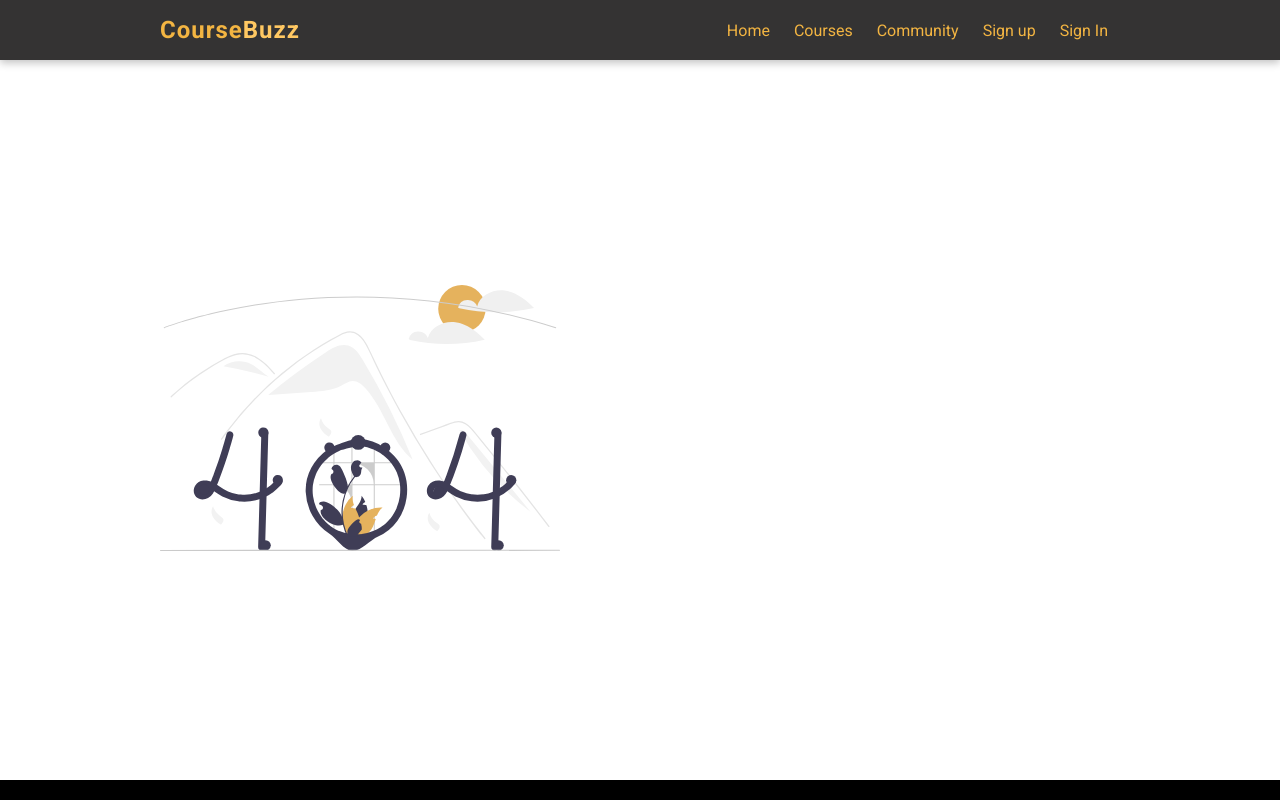
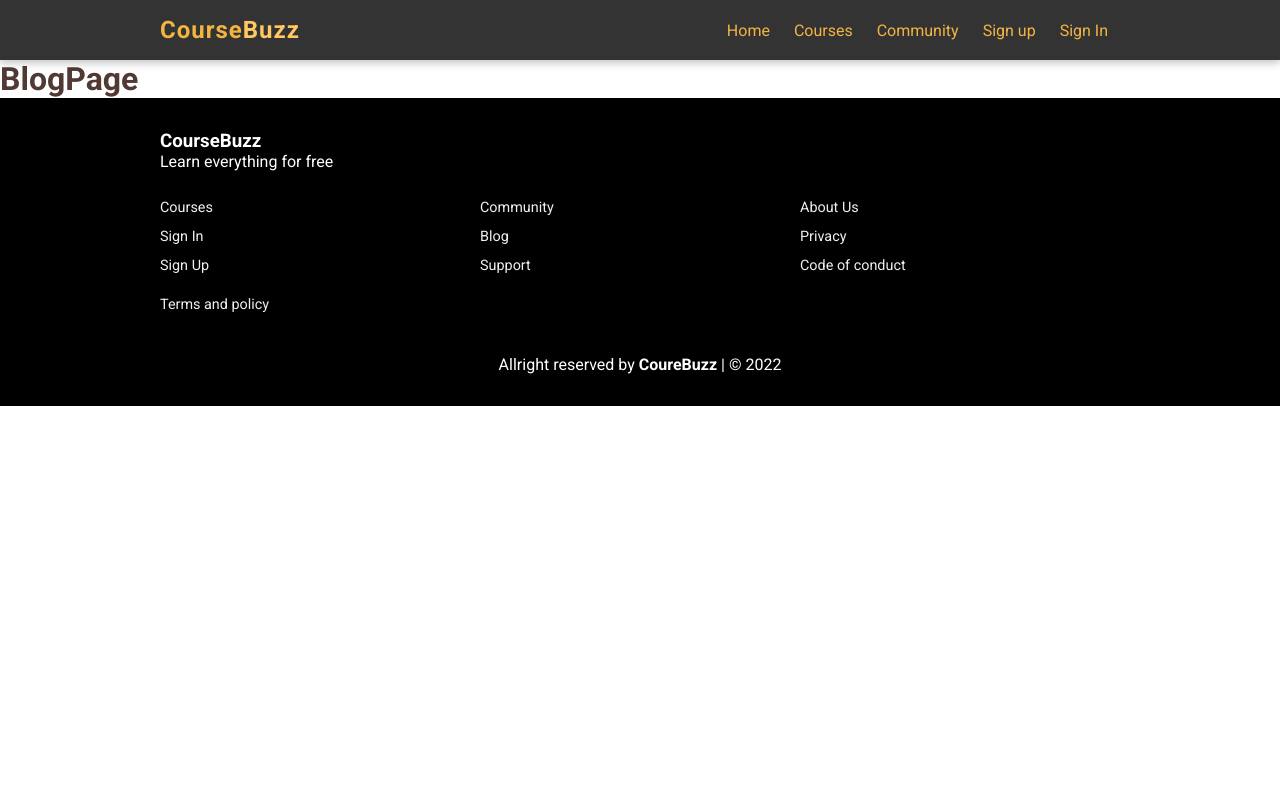
Before and after one commit to MonirSaikat/course-buzz-frontend, a React (Create React App) app: page /blog in a window 1280 px wide. Shown: the top 800 px of the page. Built offline with nearby package versions, Linux system fonts and the light colour scheme; the HTML template or start-up script is replaced by a standard one.

Commit message:
added blog page

```diff
--- a/src/App.js
+++ b/src/App.js
@@ -14,6 +14,7 @@ import AddVideo from "./pages/AddVideo";
 import Profile from "./pages/Profile";
 import Footer from "./components/Footer/Footer";
 import VideoDetails from "./pages/VideoDetails";
+import BlogPage from "./pages/Blog";
 import AOS from "aos";
 import { useEffect } from "react";
 import Community from "./pages/Community";
@@ -42,6 +43,7 @@ function App() {
             <Routes>
               <Route path="/" element={<Home />} />
               <Route path="/courses" element={<CoursePage />} />
+              <Route path='/blog' element={<BlogPage />} />
 
               <Route path="/community" element={<Community />}>
                 <Route index element={<Main />} />
--- /dev/null
+++ b/src/pages/Blog.jsx
@@ -0,0 +1,9 @@
+const BlogPage = () => {
+  return(
+    <div className="blog-page">
+      <h1>BlogPage</h1>
+    </div>
+  );
+}
+
+export default BlogPage;
```
Also changed, not shown: 11 other files (tests, documents, lock files or other folders).
